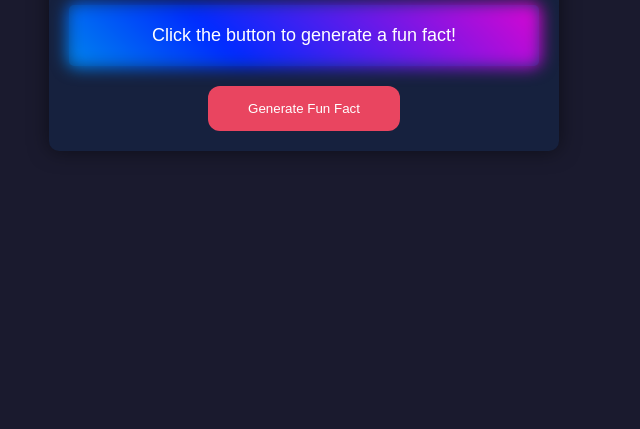
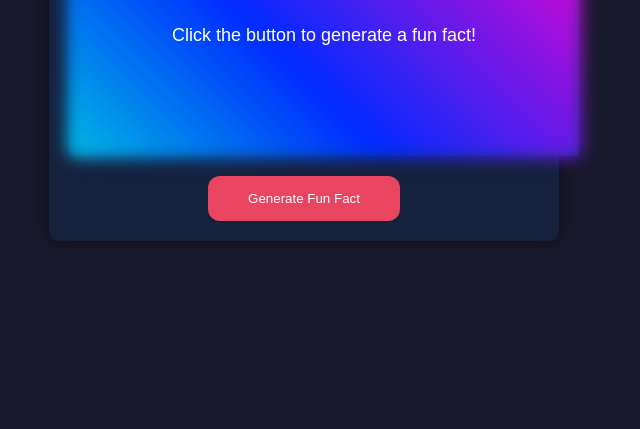
Before and after one commit to Conquerer67/FactGenerator, a plain HTML site: page index.html in a window 1280 px wide. Shown: the part 371-800 px from the top of the page, without its empty margins (336-976 px from the left). Drawn offline with Linux system fonts and the light colour scheme.

Commit message:
Update styles.css

```diff
--- a/styles.css
+++ b/styles.css
@@ -36,6 +36,17 @@ h1 {
     cursor: pointer;
 }
 
+#fact-box {
+    width: 100%;
+    height: 200px;  /* Adjust as needed */
+    background-size: cover;
+    background-position: center;
+    color: white; /* Ensure text is readable */
+    text-align: center;
+    display: flex;
+    align-items: center;
+    justify-content: center;
+}
 
 .fact-box::before {
     content: "";
```
